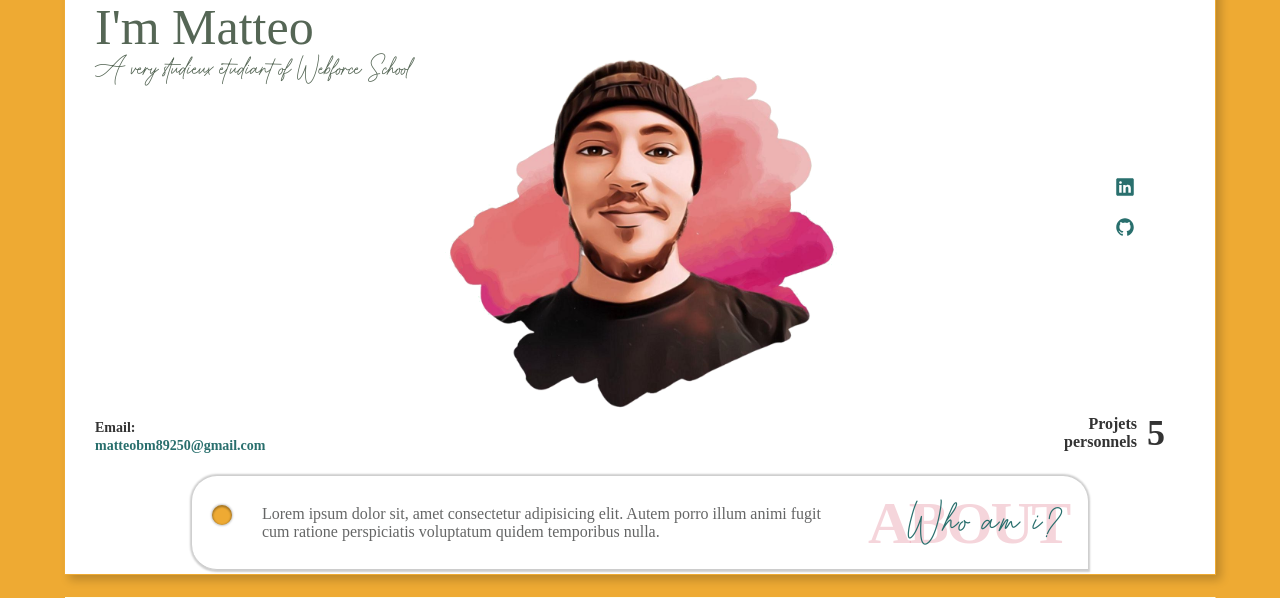
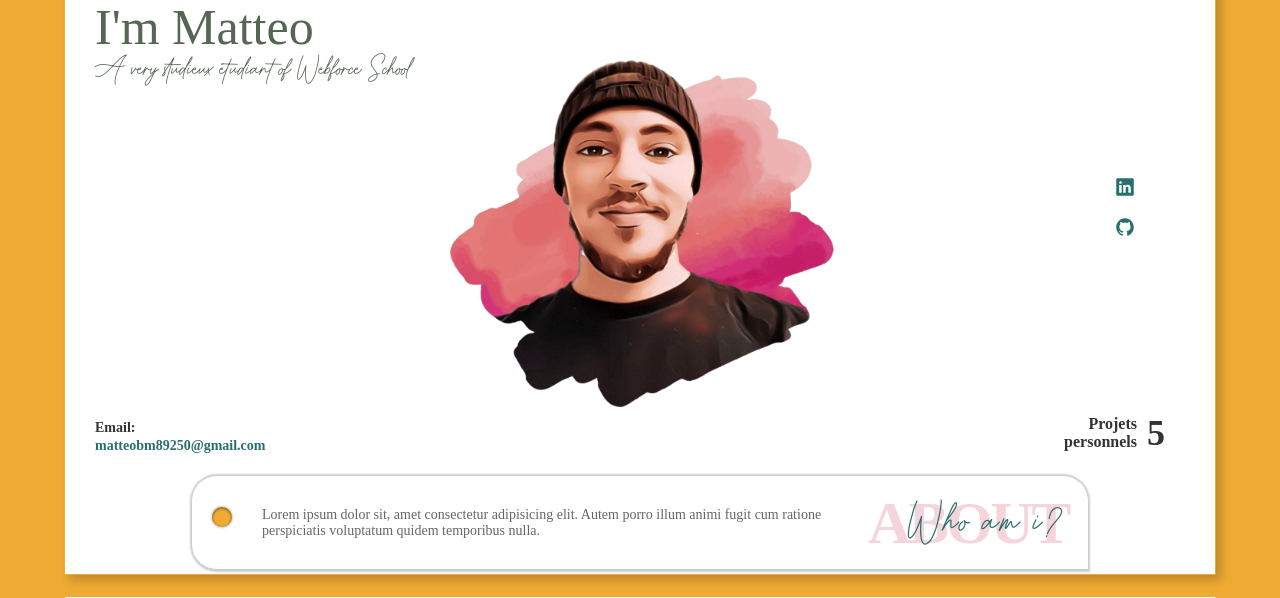
Before and after one commit to MatteoDv89/PortFolio, a PHP site: page / in a window 1280 px wide. Shown: the part 246-844 px from the top of the page. Run offline with PHP 8.4, Linux system fonts and the light colour scheme; some libraries are stand-ins or nearby versions; some web fonts are replaced.

Commit message:
responsive

```diff
--- a/style/style.css
+++ b/style/style.css
@@ -251,6 +251,9 @@ nav .phone_number ion-icon{
     font-size: 32px;
     color: var(--dark-green);
     z-index: 1;
+}
+.left h1 span{
+    display: none;
 }
 
 .left .email p{
@@ -1024,7 +1027,7 @@ nav .phone_number ion-icon{
 }
 .title_banner span{
     color: rgb(101,102,102);
-    font-size: 16px;
+    font-size: 14px;
     font-family: 'Caros Soft Medium';
     left:0;
     width: 80%;
```
